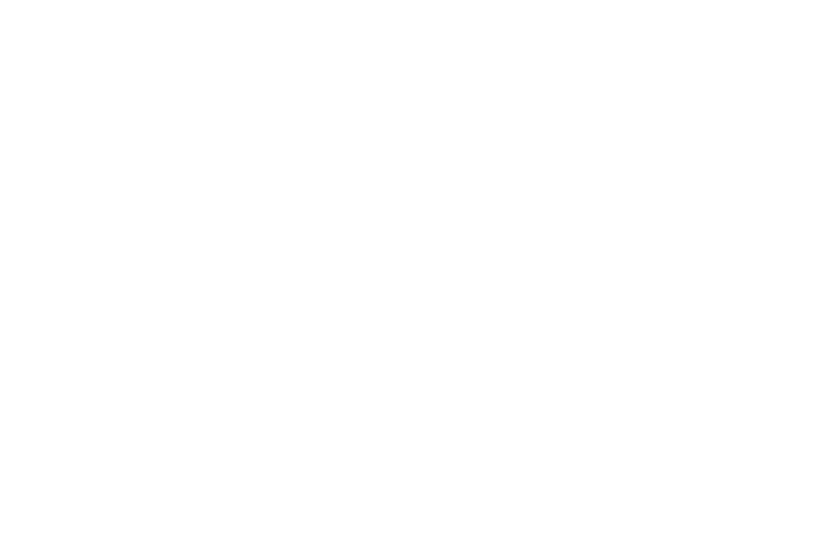
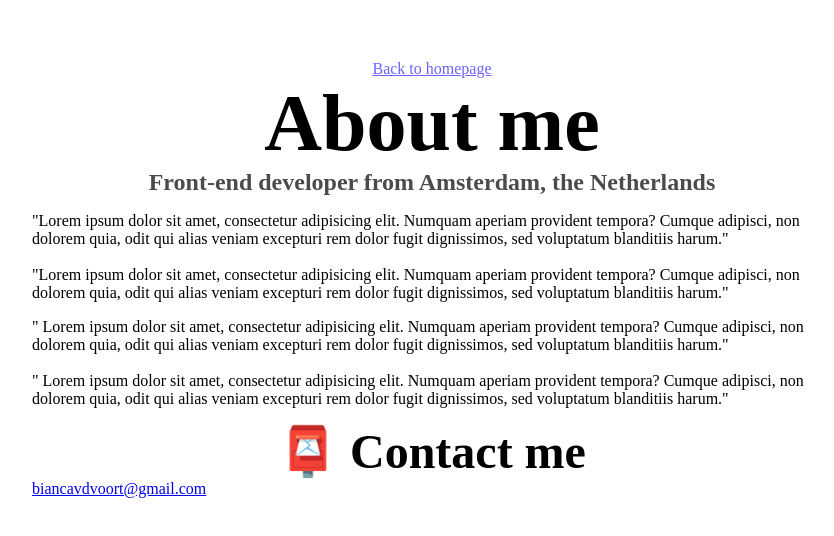
Before and after one commit to Biancavdvoort/Portfolio, a plain HTML site: page aboutme.html in a window 1280 px wide. Shown: the whole page, without its empty margins (208-1042 px from the left). Drawn offline with Linux system fonts and the light colour scheme.

Commit message:
Added html to about me page

```diff
--- a/aboutme.html
+++ b/aboutme.html
@@ -4,7 +4,46 @@
     <meta charset="UTF-8" />
     <meta http-equiv="X-UA-Compatible" content="IE=edge" />
     <meta name="viewport" content="width=device-width, initial-scale=1.0" />
-    <title>Document</title>
+    <title>About me</title>
+    <link rel="stylesheet" href="src/style.css" />
   </head>
-  <body></body>
+  <body>
+    <a href="index.html" class="homepage">Back to homepage</a>
+    <h1>About me</h1>
+
+    <h3>Front-end developer from Amsterdam, the Netherlands</h3>
+
+    <div class="paragraphs-about-me">
+      <p>
+        "Lorem ipsum dolor sit amet, consectetur adipisicing elit. Numquam
+        aperiam provident tempora? Cumque adipisci, non dolorem quia, odit qui
+        alias veniam excepturi rem dolor fugit dignissimos, sed voluptatum
+        blanditiis harum."
+        <br />
+        <br />
+        "Lorem ipsum dolor sit amet, consectetur adipisicing elit. Numquam
+        aperiam provident tempora? Cumque adipisci, non dolorem quia, odit qui
+        alias veniam excepturi rem dolor fugit dignissimos, sed voluptatum
+        blanditiis harum."
+      </p>
+      <p>
+        " Lorem ipsum dolor sit amet, consectetur adipisicing elit. Numquam
+        aperiam provident tempora? Cumque adipisci, non dolorem quia, odit qui
+        alias veniam excepturi rem dolor fugit dignissimos, sed voluptatum
+        blanditiis harum."
+        <br />
+        <br />
+        " Lorem ipsum dolor sit amet, consectetur adipisicing elit. Numquam
+        aperiam provident tempora? Cumque adipisci, non dolorem quia, odit qui
+        alias veniam excepturi rem dolor fugit dignissimos, sed voluptatum
+        blanditiis harum."
+      </p>
+    </div>
+    <div class="contact">
+      <h2>📮 Contact me</h2>
+      <a href="mailto:biancavdvoort@gmail.com" class="email-link"
+        >biancavdvoort@gmail.com</a
+      >
+    </div>
+  </body>
 </html>
--- a/src/style.css
+++ b/src/style.css
@@ -1,3 +1,14 @@
+:root {
+  --primary-color: #6b62ff;
+  --secondary-color: #f5f2fe;
+  --box-shadow: 0 5px 10px rgba(0, 0, 0, 0.3);
+}
+
+body {
+  margin: 60px auto;
+  max-width: 800px;
+}
+
 h1,
 h2,
 h3 {
@@ -19,9 +30,27 @@ h3 {
 }
 
 .links {
+  flex: center;
   margin: 20px;
   border-radius: 4px;
   padding: 20px 15px;
   text-decoration: none;
   text-transform: capitalize;
 }
+
+.contact-link {
+  background: var(--primary-color);
+  box-shadow: var(--box-shadow);
+  color: var(--secondary-color);
+}
+
+.about-link {
+  border: 1px solid var(--primary-color);
+  color: var(--primary-color);
+}
+
+.homepage {
+  color: var(--primary-color);
+  display: block;
+  text-align: center;
+}
```
